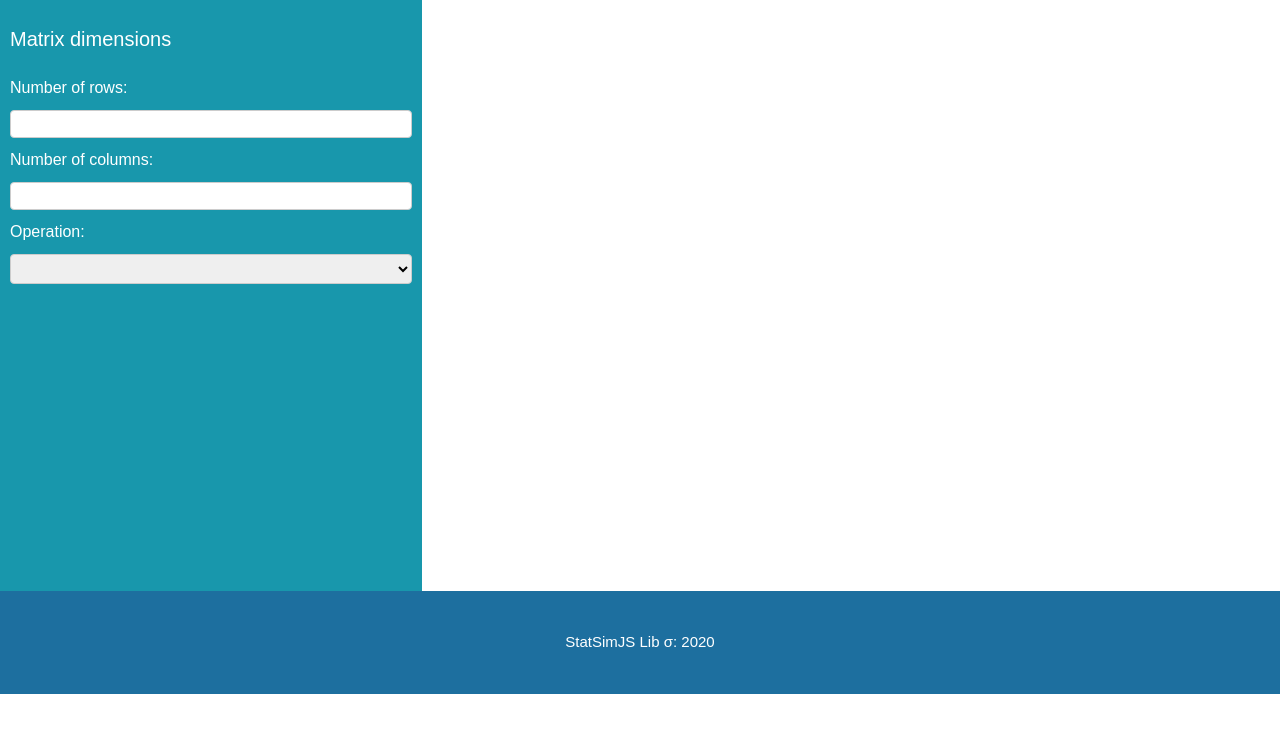
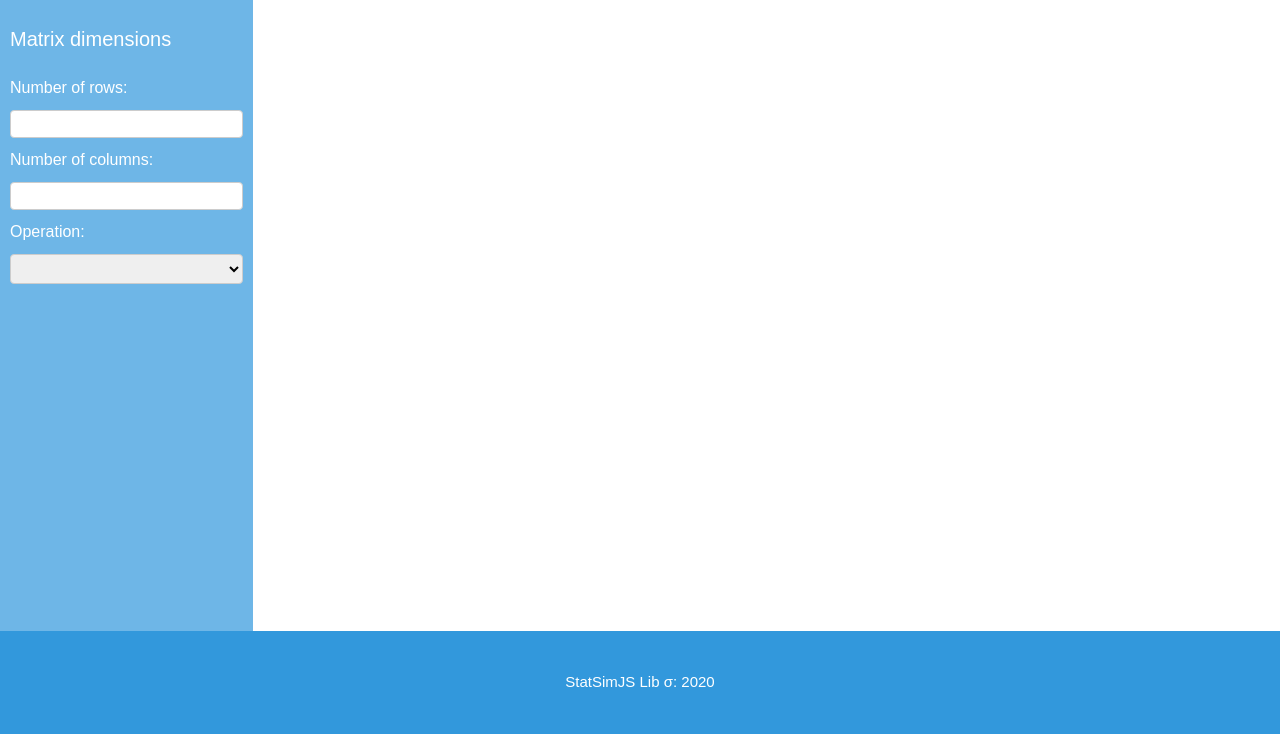
Before and after one commit to asrivastava100/StatSimJS, a website: page public/matrix.html in a window 1280 px wide. Shown: the part 61-800 px from the top of the page. Drawn offline with nearby package versions, Linux system fonts and the light colour scheme.

Commit message:
Update styles.css

```diff
--- a/public/styles.css
+++ b/public/styles.css
@@ -80,7 +80,7 @@ header .current a{
 
 #contentWrap{
     display: grid;
-    grid-template-columns: 1fr 2fr;
+    grid-template-columns: 1fr 4fr;
     grid-gap:1vw;
     grid-auto-rows:minmax(100px,auto);
     overflow: hidden;
@@ -88,8 +88,12 @@ header .current a{
 
 }
 
+.mat-contentWrap{
+    min-height: 80vh;
+}
+
 #params-sec{
-    background-color: #1897AC;
+    background-color: #6eb6e7;
     color: #000000;
     padding:10px;
 }
@@ -117,7 +121,6 @@ label{
     background-color: black;
     border: none;
     color: white;
-    padding: 10px 32px;
     text-align: center;
     text-decoration: none;
     display: inline-block;
@@ -125,15 +128,22 @@ label{
 
 }
 
+.button:hover{
+    color: aqua;
+    border-color: #ffffff;
+}
+
 footer{
+    margin-top: auto;
     text-align: center;
-    background-color: #1D6F9F;
+    background-color: #3298dc;
     padding:5vh;
     color: white;
 
 }
+
 #params-sec{
-    min-height: 75vh;
+    min-height: 80vh;
 }
 
 #matIO{
```
